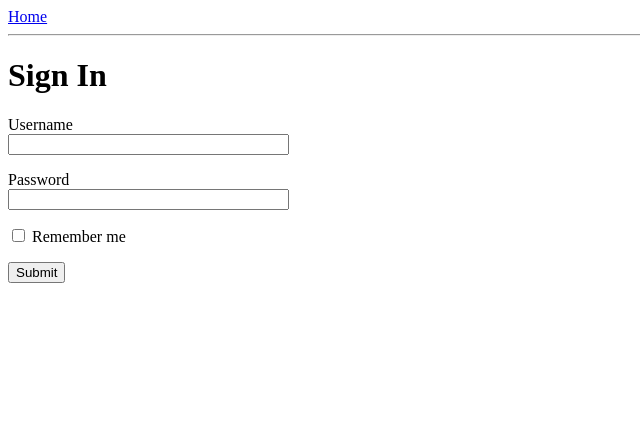
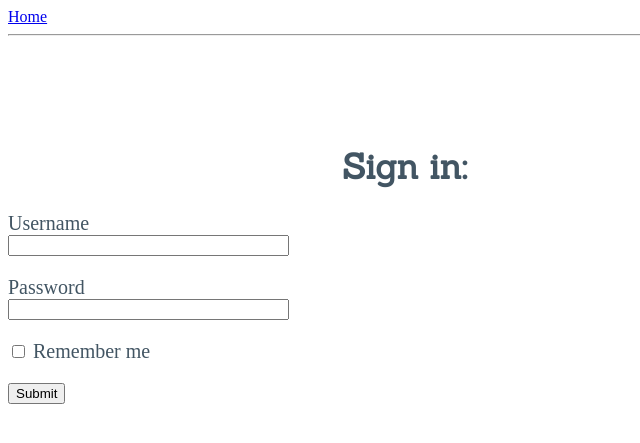
Before and after one commit to naviatolin/Autem, a Python web app: template app/templates/login.html in a window 1280 px wide. Shown: the top 443 px of the page, without its empty margins (0-640 px from the left). Run offline with Jinja, Linux system fonts and the light colour scheme; the template is opened without the code that fills it: most values are stand-ins (such as "Sample title", 1, 10 or a date in 2020); form fields are guessed from the names that the template uses.

Commit message:
Tuesday HTML work

```diff
--- a/app/__init__.py
+++ b/app/__init__.py
@@ -23,7 +23,7 @@ app = Flask(__name__)
 app.config.from_object(Config)
 mongo=PyMongo(app)
 db = mongo.db
-col = mongo.db[]
+#col = mongo.db[]
 
 app.json_encoder = JSONEncoder
 
--- a/app/templates/login.html
+++ b/app/templates/login.html
@@ -1,7 +1,28 @@
 {% extends "base.html" %}
+{% block content %}
+<!DOCTYPE html>
+<html>
+<head>
 
-{% block content %}
-    <h1>Sign In</h1>
+<link href="https://fonts.googleapis.com/css?family=Sanchez&display=swap" rel="stylesheet">
+
+<style>
+h1{
+  margin-top:108px;
+  margin-left: 334px;
+  font-size: 35px;
+  font-family: 'Sanchez', serif;
+  color:#425563;
+}
+p {
+    font-size: 20px;
+    font-family: : 'Sanchez', serif;
+    color: #425563;
+}
+</style>
+</head>
+
+    <h1>Sign in:</h1>
     <form action="" method="post" novalidate>
         {{ form.hidden_tag() }}
         <p>
```
Also changed, not shown: app/templates/create_account.html (+37 -1 lines), app/templates/index.html (+2 -8 lines).
